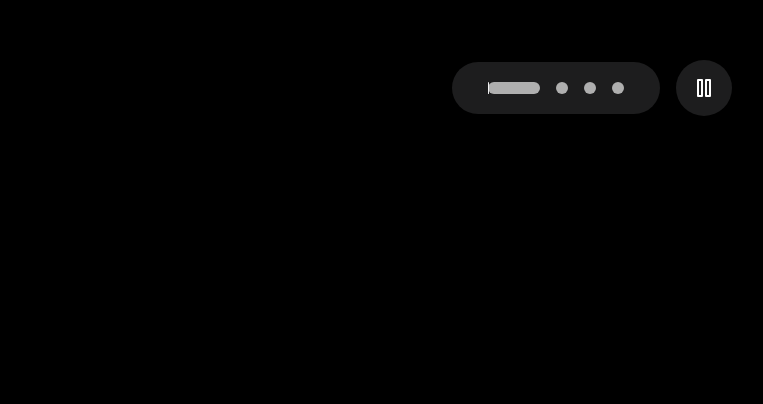
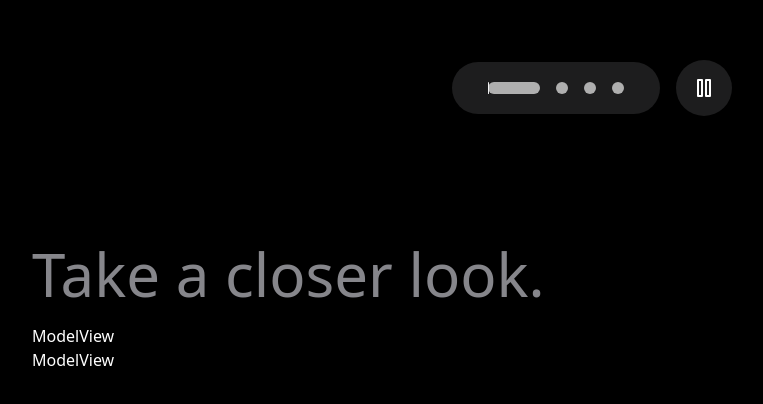
Before and after one commit to rr3s1/3D-iPhone15-GSAP, a React (Vite) app: page / in a window 1280 px wide. Shown: the part 1704-2108 px from the top of the page, without its empty margins (48-811 px from the left). Before the commit the page ends 1820 px from the top, so only its background shows below. Built offline with nearby package versions, Linux system fonts and the light colour scheme.

Commit message:
3D Model - Initial Config

```diff
--- a/package.json
+++ b/package.json
@@ -11,9 +11,12 @@
   },
   "dependencies": {
     "@gsap/react": "^2.1.1",
+    "@react-three/drei": "^9.120.4",
+    "@react-three/fiber": "^8.17.10",
     "gsap": "^3.12.5",
     "react": "^18.3.1",
-    "react-dom": "^18.3.1"
+    "react-dom": "^18.3.1",
+    "three": "^0.171.0"
   },
   "devDependencies": {
     "@eslint/js": "^9.9.0",
--- a/src/App.jsx
+++ b/src/App.jsx
@@ -2,15 +2,17 @@
 import Hero from "./components/Hero"
 import Highlights from "./components/Higlights"
 import VideoCarousel from "./components/VideoCarousel";
+import Model from "./components/Model";
 
 const  App = () => {
 
   return (
     <main className="bg-black">
-      <Navbar/>
-      <Hero/>
-      <Highlights/>
+        <Navbar/>
+        <Hero/>
+        <Highlights/>
         <VideoCarousel />
+        <Model />
     </main>
   )
 }
--- /dev/null
+++ b/src/components/Model.tsx
@@ -0,0 +1,58 @@
+import {useGSAP} from "@gsap/react";
+import gsap from "gsap";
+import ModelView from "./ModelView";
+import {useRef, useState} from "react";
+import { yellowImg } from "../utils";
+import * as THREE from 'three';
+
+
+const Model = () => {
+    const [size, setSize] = useState('small');
+    const [model, setModel] = useState({
+        title: 'iPhone 15 Pro in Natural Titanium',
+        color: ['#8F8A81', '#FFE7B9', '#6F6C64'],
+        img: yellowImg,
+    })
+
+    // Cameras Controls for the ModelView
+    const cameraControlSmall = useRef();
+    const cameraControlLarge = useRef();
+
+
+    // Model
+    const small = useRef(new THREE.Group());
+    const large = useRef(new THREE.Group());
+
+    // rotation
+    const [smallRotation, setSmallRotation] = useState(0);
+    const [largeRotation, setLargeRotation] = useState(0);
+
+
+
+    useGSAP(() => {
+        gsap.to('#heading', { y: 0, opacity: 1 })
+    }, []);
+
+    return (
+        <section className="common-padding">
+            <div className="screen-max-width">
+                <h1 id="heading" className="section-heading">
+                    Take a closer look.
+                </h1>
+
+                <div className="flex flex-col items-center mt-5">
+                    <div className="w-full h-[75vh] md:h-[90vh] overflow-hidden relative">
+                        <ModelView
+
+                        />
+
+                        <ModelView
+
+                        />
+                    </div>
+                </div>
+            </div>
+        </section>
+    )
+}
+export default Model
--- /dev/null
+++ b/src/components/ModelView.tsx
@@ -0,0 +1,8 @@
+import React from 'react'
+
+const ModelView = () => {
+    return (
+        <div>ModelView</div>
+    )
+}
+export default ModelView
--- a/src/components/VideoCarousel.tsx
+++ b/src/components/VideoCarousel.tsx
@@ -141,6 +141,12 @@
 
     const handleLoadedMetaData = (i, e) => setLoadedData((pre) => [...pre, e]);
 
+    // @ts-ignore
+    // @ts-ignore
+    // @ts-ignore
+    // @ts-ignore
+    // @ts-ignore
+    // @ts-ignore
     return (
         <>
             <div className="flex items-center">
```
Also changed, not shown: 1 other file (tests, documents, lock files or other folders).
